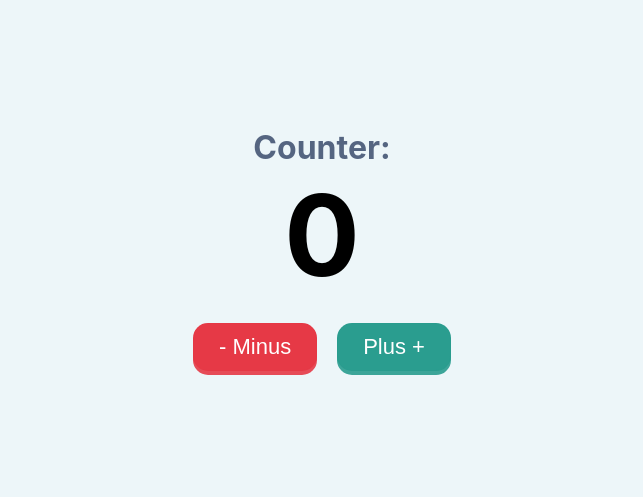
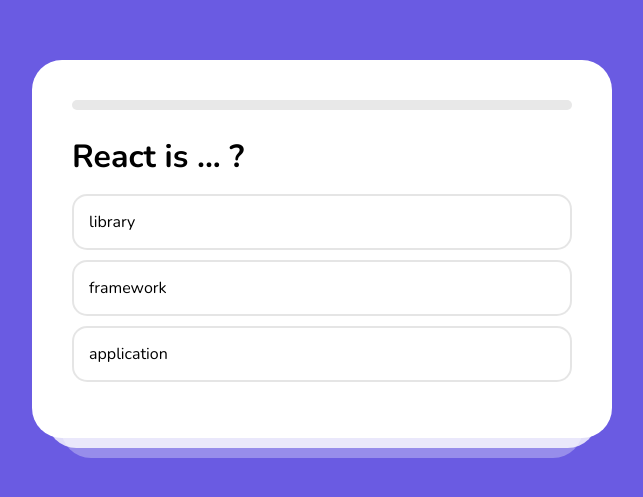
Before and after one commit to admitruk237/React-beginers-projets, a React (Create React App) app: page / in a window 1280 px wide. Shown: the part 151-648 px from the top of the page, without its empty margins (318-961 px from the left). Built offline with nearby package versions, Linux system fonts and the light colour scheme.

Commit message:
created quiz app

```diff
--- a/src/App.js
+++ b/src/App.js
@@ -1,28 +1,30 @@
 import { useState } from 'react';
+import Game from './components/Game/Game';
+import Result from './components/Result/Result';
 import './index.css';
+import { questions } from './api/api';
 
 function App() {
-  const [count, setCount] = useState(0);
-  const onClickPlus = () => {
-    setCount(count + 1);
-  };
-  const onClickMinus = () => {
-    if (count > 0) {
-      setCount(count - 1);
+  const [step, setStep] = useState(0);
+  const [correct, setcorrect] = useState(0);
+
+  const question = questions[step];
+
+  const onclickVariant = (index) => {
+    setStep(step + 1);
+    if (index === question.correct) {
+      setcorrect(correct + 1);
     }
   };
+
+  console.log(question);
   return (
     <div className="App">
-      <div>
-        <h2>Counter:</h2>
-        <h1>{count}</h1>
-        <button onClick={onClickMinus} className="minus">
-          - Minus
-        </button>
-        <button onClick={onClickPlus} className="plus">
-          Plus +
-        </button>
-      </div>
+      {step !== questions.length ? (
+        <Game step={step} question={question} onclickVariant={onclickVariant} />
+      ) : (
+        <Result step={step} correct={correct} />
+      )}
     </div>
   );
 }
--- /dev/null
+++ b/src/api/api.js
@@ -0,0 +1,25 @@
+export const questions = [
+  {
+    title: 'React is ... ?',
+    variants: ['library', 'framework', 'application'],
+    correct: 0,
+  },
+  {
+    title: 'A component is ... ',
+    variants: [
+      'application',
+      'part of an application or page',
+      "something I don't know what it is",
+    ],
+    correct: 1,
+  },
+  {
+    title: 'What is JSX?',
+    variants: [
+      "It's plain HTML",
+      "It's a function",
+      "It's the same HTML, but with the ability to execute JS code",
+    ],
+    correct: 2,
+  },
+];
--- /dev/null
+++ b/src/components/Game/Game.jsx
@@ -0,0 +1,29 @@
+import { questions } from '../../api/api';
+
+function Game({ step, question, onclickVariant }) {
+  const procentage = Math.round((step / questions.length) * 100);
+  console.log(procentage);
+
+  return (
+    <>
+      <div className="progress">
+        <div
+          style={{ width: `${procentage}%` }}
+          className="progress__inner"
+        ></div>
+      </div>
+      <h1>{question.title}</h1>
+      <ul>
+        {question.variants.map((answer, index) => {
+          return (
+            <li onClick={() => onclickVariant(index)} key={index}>
+              {answer}
+            </li>
+          );
+        })}
+      </ul>
+    </>
+  );
+}
+
+export default Game;
--- /dev/null
+++ b/src/components/Result/Result.jsx
@@ -0,0 +1,29 @@
+import { useEffect, useState } from 'react';
+import { questions } from '../../api/api';
+
+function Result({ correct, step }) {
+  const [show, setShow] = useState(false);
+
+  useEffect(() => {
+    if (step === questions.length) {
+      setShow(true);
+    }
+  }, [step]);
+
+  return (
+    <div className={`result ${show ? 'show' : ''}`}>
+      <img
+        src="https://cdn-icons-png.flaticon.com/512/2278/2278992.png"
+        alt="Result icon"
+      />
+      <h2>
+        You guessed {correct} answers out of {questions.length}
+      </h2>
+      <a href="/">
+        <button>Try again</button>
+      </a>
+    </div>
+  );
+}
+
+export default Result;
--- a/src/index.css
+++ b/src/index.css
@@ -1,73 +1,123 @@
+@import url('https://fonts.googleapis.com/css2?family=Nunito:wght@400;500;700&display=swap');
+
 body {
   margin: 0;
-  font-family: -apple-system, BlinkMacSystemFont, 'Segoe UI', 'Roboto', 'Oxygen',
-    'Ubuntu', 'Cantarell', 'Fira Sans', 'Droid Sans', 'Helvetica Neue',
-    sans-serif;
+  font-family: 'Nunito', sans-serif;
   -webkit-font-smoothing: antialiased;
   -moz-osx-font-smoothing: grayscale;
-  background-color: #edf6f9;
-}
-
-.App {
+  background-color: #6a5be2;
   display: flex;
   align-items: center;
   justify-content: center;
   height: 100vh;
+}
+
+.App {
+  width: 500px;
+  border-radius: 30px;
+  padding: 40px;
+  background-color: #fff;
+  position: relative;
+}
+
+.App .result {
   text-align: center;
+  opacity: 0;
+  visibility: hidden;
+  transform: translate(0%, 50%);
+  transition: opacity 0.8s ease, visibility 0.8s ease, transform 0.8s ease;
+}
+
+.App .result.show {
+  opacity: 1;
+  visibility: visible;
+  transform: translate(0, 0);
+}
+
+.App .result button {
+  font-weight: bold;
+  font-family: 'Nunito', sans-serif;
+  border-radius: 30px;
+  border: 0;
+  padding: 15px 30px;
+  font-size: 20px;
+  background-color: #e60066; /* darken(#ff006e, 3%) */
+  color: #fff;
+  margin-top: 20px;
+  cursor: pointer;
+}
+
+.App .result h2 {
+  margin-bottom: 0;
+}
+
+.App .result img {
+  width: 150px;
+}
+
+.App .progress {
+  height: 10px;
+  border-radius: 30px;
+  background-color: rgb(232, 232, 232);
+  margin-bottom: 25px;
+}
+
+.App .progress__inner {
+  height: 100%;
+  border-radius: 30px;
+  width: 80%;
+  background: linear-gradient(
+    90deg,
+    rgba(18, 231, 48, 1) 0%,
+    rgba(0, 212, 255, 1) 100%
+  );
+  transition: all 0.3s ease-in-out;
+}
+
+.App:before,
+.App:after {
+  content: '';
+  display: block;
+  height: 50px;
+  border-bottom-left-radius: 30px;
+  border-bottom-right-radius: 30px;
+  position: absolute;
+  left: 50%;
+  transform: translateX(-50%);
+}
+
+.App:before {
+  width: 95%;
+  bottom: -10px;
+  background-color: rgba(255, 255, 255, 0.8);
+  z-index: 0;
+}
+
+.App:after {
+  width: 90%;
+  bottom: -20px;
+  background-color: rgba(255, 255, 255, 0.3);
+  z-index: 1;
 }
 
 .App h1 {
-  color: #000;
-  font-size: 7rem;
   margin: 0;
-  margin-bottom: 20px;
 }
 
-.App h1.plus {
-  color: #2a9d8f;
+.App ul {
+  list-style: none;
+  padding: 0;
 }
 
-.App h1.minus {
-  color: #e63946;
+.App ul li {
+  padding: 15px;
+  border: 2px solid rgba(0, 0, 0, 0.1);
+  border-radius: 15px;
+  margin-bottom: 10px;
+  cursor: pointer;
+  transition: all 0.1s ease-in-out;
 }
 
-.App h2 {
-  font-size: 2rem;
-  margin: 0;
-  color: #556581;
+.App ul li:hover {
+  border: 2px solid rgba(0, 0, 0, 0.3);
 }
-
-.App button {
-  background: transparent;
-  border: 2px solid transparent;
-  text-align: center;
-  font-size: 22px;
-  border-radius: 15px;
-  padding: 10px 25px;
-  cursor: pointer;
-  margin: 0 10px;
-  transition: all 0.05s ease-in-out;
-}
-
-.App button.minus {
-  background-color: #e63946;
-  color: #fff;
-  box-shadow: 0 4px 0 rgba(230, 57, 70, 0.9); /* darken(#e63946, 10%) */
-  border: 1px solid rgba(230, 57, 70, 0.85); /* darken(#e63946, 15%) */
-}
-
-.App button.plus {
-  background-color: #2a9d8f;
-  color: #fff;
-  box-shadow: 0 4px 0 rgba(42, 157, 143, 0.9); /* darken(#2a9d8f, 10%) */
-  border: 1px solid rgba(42, 157, 143, 0.85); /* darken(#2a9d8f, 15%) */
-}
-
-.App button:hover {
-  transform: translateY(-2px);
-}
-
-.App button:active {
-  transform: translateY(2px);
-  box-shadow: none;
-}
```
